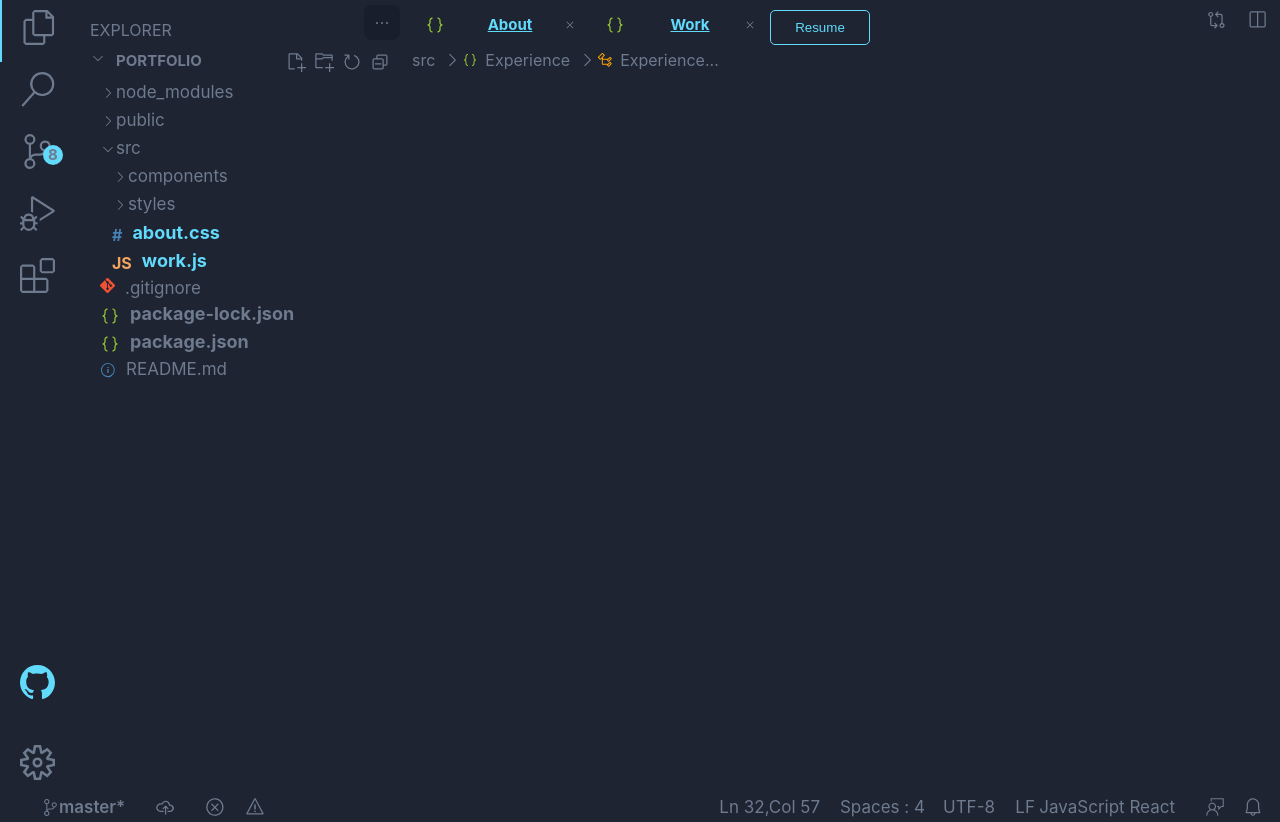
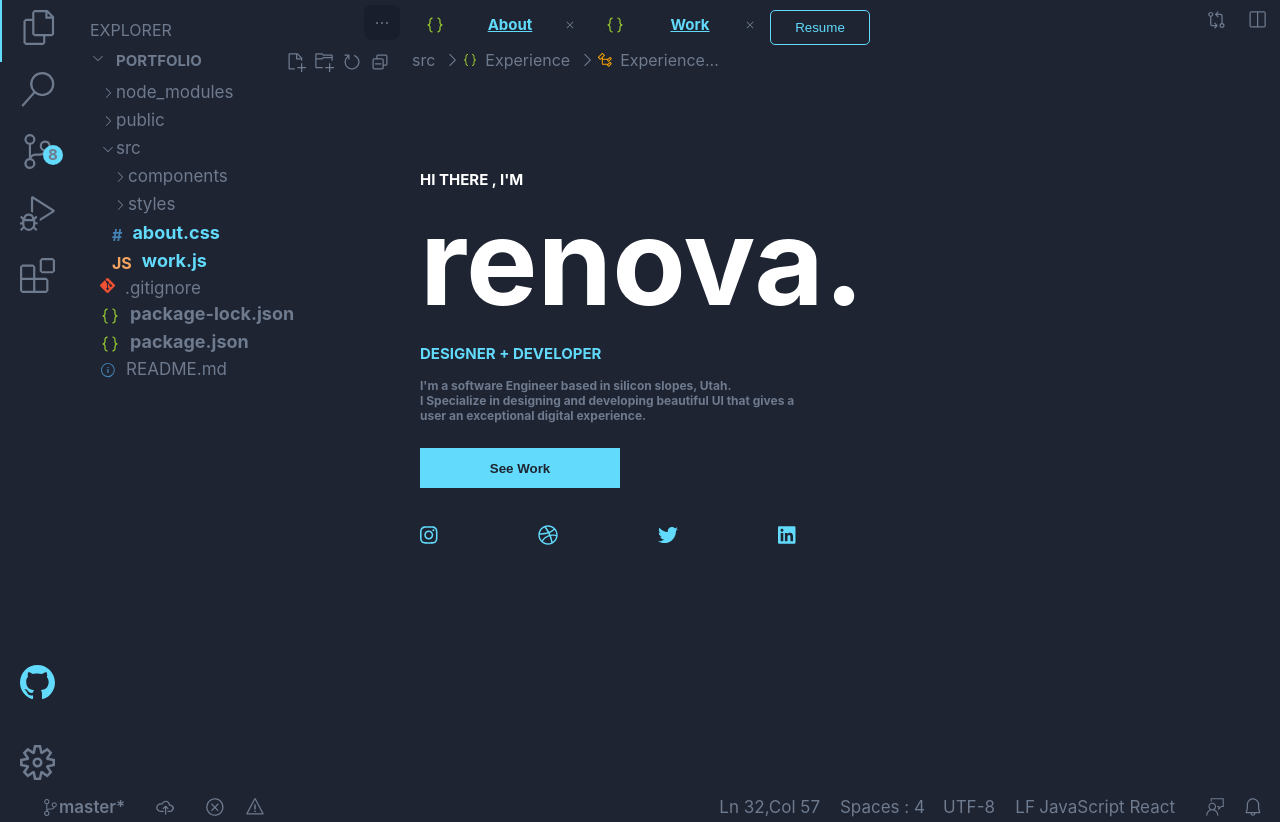
Before and after one commit to renovat503/portfolio, a React (Create React App) app: page / in a window 1280 px wide. Shown: the top 822 px of the page. Built offline with nearby package versions, Linux system fonts and the light colour scheme.

Commit message:
commit three

```diff
--- a/src/components/contentarea.jsx
+++ b/src/components/contentarea.jsx
@@ -1,18 +1,17 @@
 import React, { Component } from 'react';
-import { Route } from 'react-router-dom';
+import { Route, Switch } from 'react-router-dom';
 import About from '../components/about';
-import Experience from '../components/experience';
 import Work from '../components/work';
-import Contact from '../components/contact';
 class ContentArea extends Component {
     state = {}
     render() {
         return (
             <main className="container">
+                <Switch>
+                <Route path="/" exact component={About}></Route>
                 <Route path="/about" component={About}></Route>
-                <Route path="/experience" component={Experience}></Route>
                 <Route path="/work" component={Work}></Route>
-                <Route path="/contact" component={Contact}></Route>
+                </Switch>
             </main>
         );
     }
```
